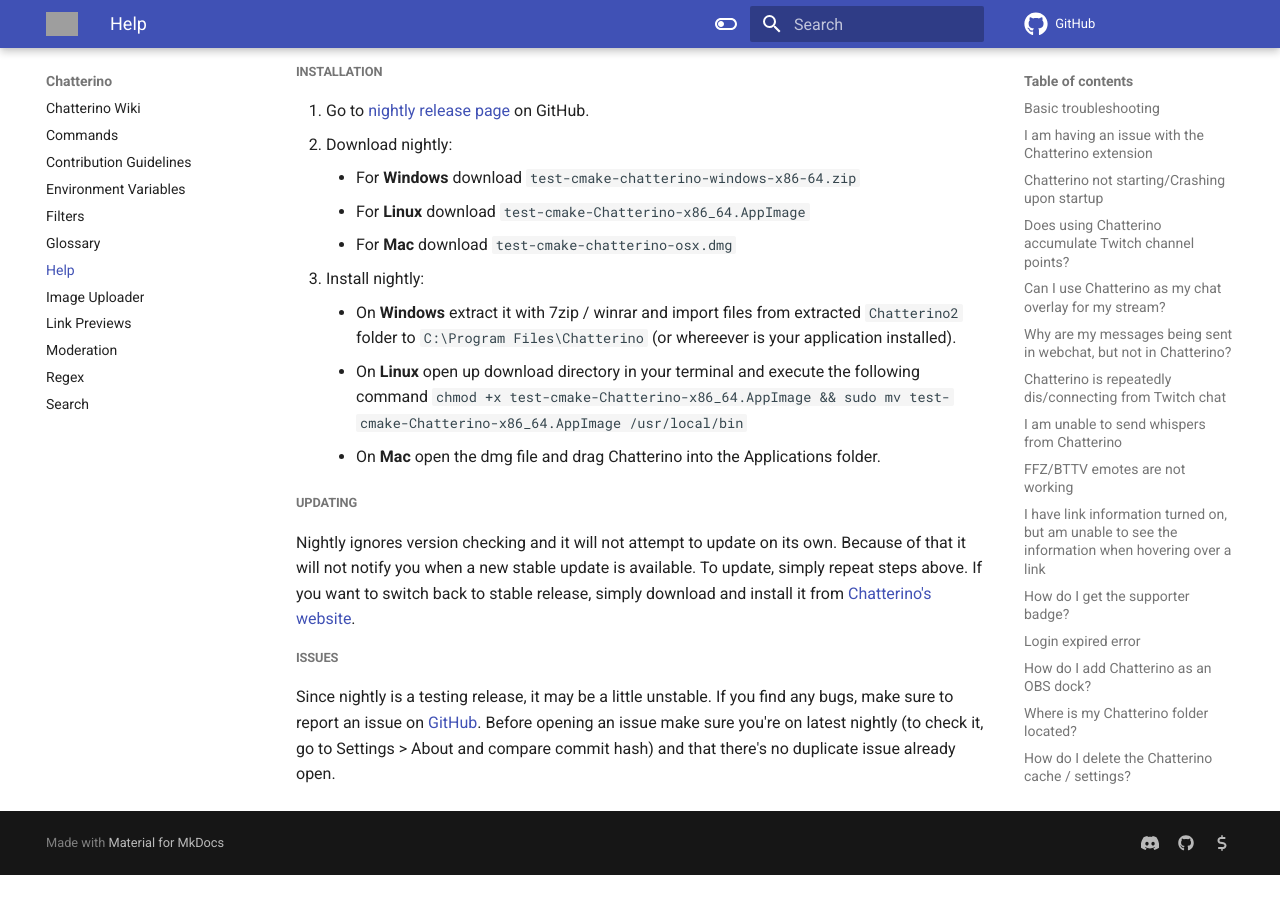
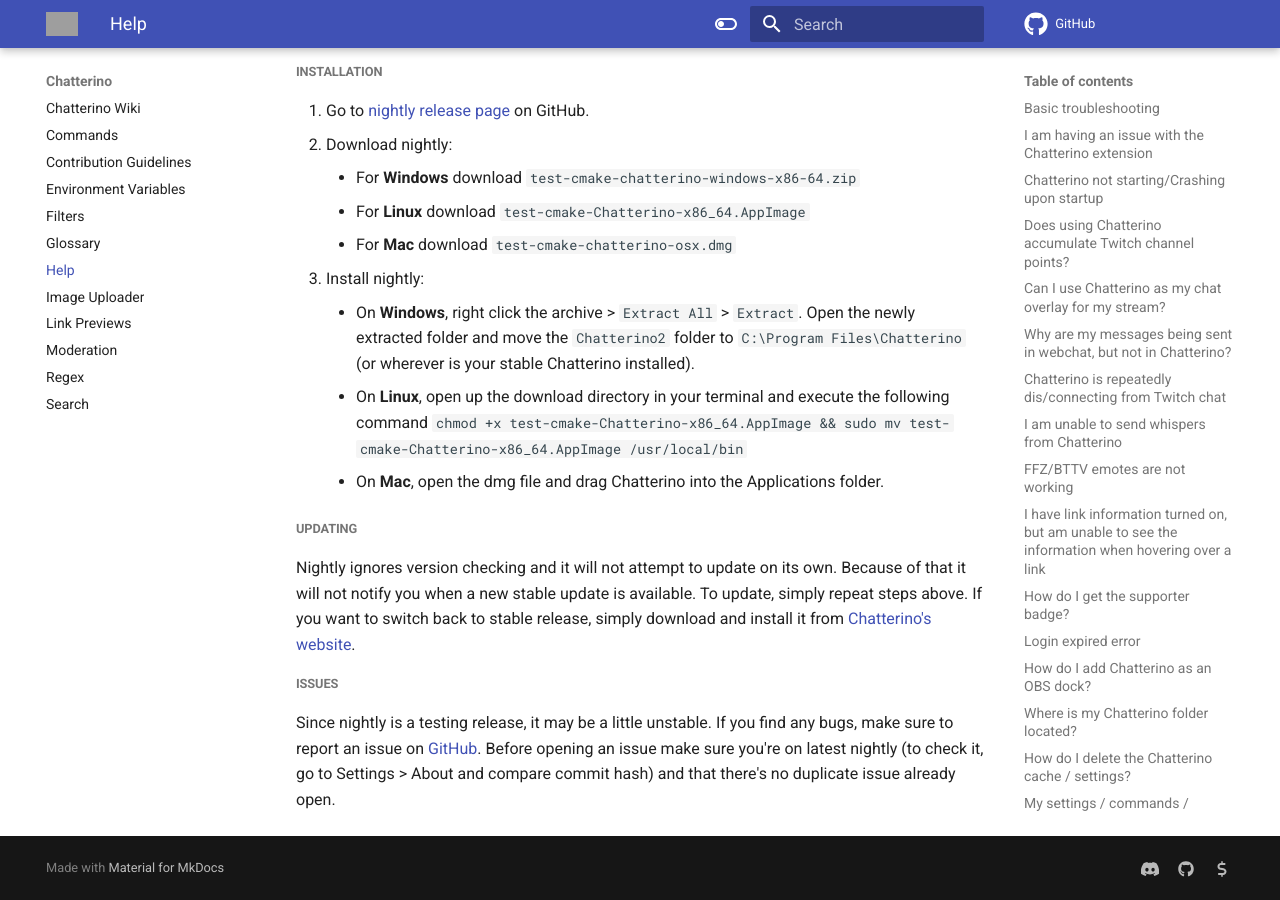
Before and after one commit to Chatterino/wiki, an MkDocs documentation site: the page built from docs/Help.md, in a window 1280 px wide and 900 px high, scrolled down 3918 px. Built offline with MkDocs 1.6.1 and Material for MkDocs 9.7.7, drawn with Linux system fonts in a browser that asks for light colours; comment, search, counter and statistics services are not loaded; before the commit the page ends 4793 px from its top, so only the background shows below that; grey boxes are pictures that could not be loaded.

Commit message:
Updated windows phrasing and other pedanting things a little

```diff
--- a/docs/Help.md
+++ b/docs/Help.md
@@ -104,7 +104,6 @@
 ##### Overview
 Nightly is a "developer release" of Chatterino. It is released every time there's a new change added to source code. It includes some features that may not be available in the latest stable release.
 
-
 ##### Installation
 1. Go to [nightly release page](https://github.com/Chatterino/chatterino2/releases/tag/nightly-build) on GitHub.
 1. Download nightly:
@@ -112,9 +111,9 @@
     - For **Linux** download `test-cmake-Chatterino-x86_64.AppImage`
     - For **Mac** download `test-cmake-chatterino-osx.dmg`
 1. Install nightly:
-    - On **Windows** extract it with 7zip / winrar and import files from extracted `Chatterino2` folder to `C:\Program Files\Chatterino` (or whereever is your application installed).
-    - On **Linux** open up download directory in your terminal and execute the following command `chmod +x test-cmake-Chatterino-x86_64.AppImage && sudo mv test-cmake-Chatterino-x86_64.AppImage /usr/local/bin`
-    - On **Mac** open the dmg file and drag Chatterino into the Applications folder.
+    - On **Windows**, right click the archive > `Extract All` > `Extract`. Open the newly extracted folder and move the `Chatterino2` folder to `C:\Program Files\Chatterino` (or wherever is your stable Chatterino installed).
+    - On **Linux**, open up the download directory in your terminal and execute the following command `chmod +x test-cmake-Chatterino-x86_64.AppImage && sudo mv test-cmake-Chatterino-x86_64.AppImage /usr/local/bin`
+    - On **Mac**, open the dmg file and drag Chatterino into the Applications folder.
 
 ##### Updating
 Nightly ignores version checking and it will not attempt to update on its own. Because of that it will not notify you when a new stable update is available. To update, simply repeat steps above. If you want to switch back to stable release, simply download and install it from [Chatterino's website](https://chatterino.com/#downloads).
```
